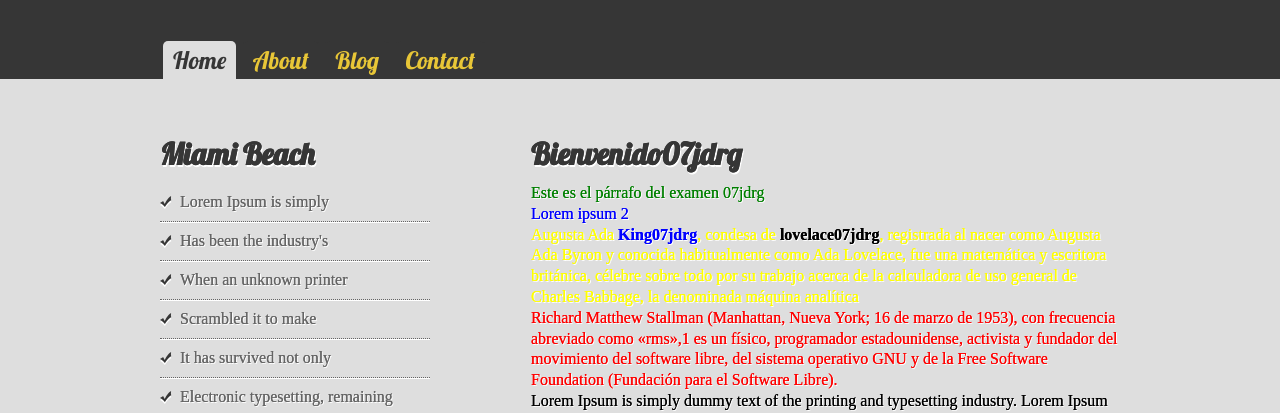
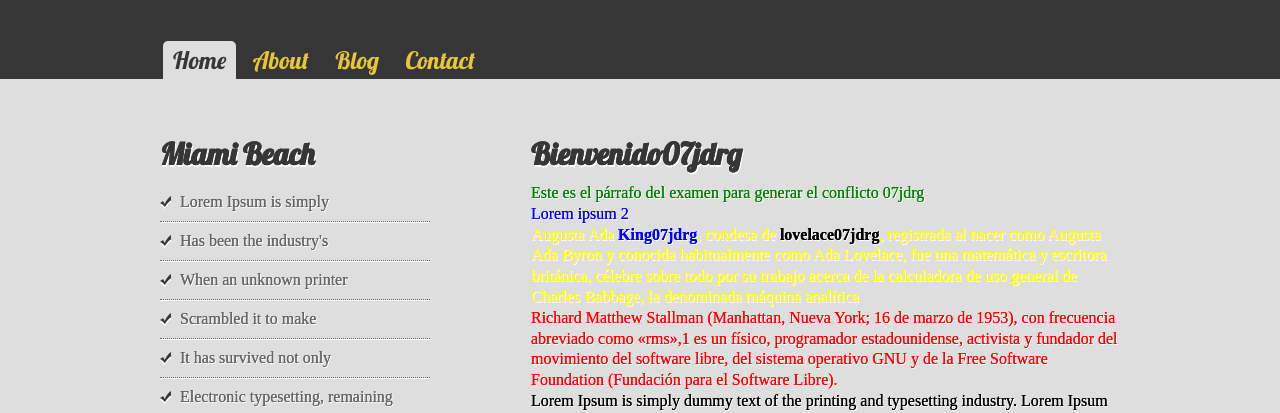
Before and after one commit to Jriog/goal-jdrg07, a plain HTML site: page index.html in a window 1280 px wide. Shown: the part 345-758 px from the top of the page. Drawn offline with Linux system fonts and the light colour scheme; a web font is replaced by a local one.

Commit message:
generando conclitcto en la rama

```diff
--- a/index.html
+++ b/index.html
@@ -39,7 +39,7 @@ Released: 4.3.13
 
     	<h1>Bienvenido07jdrg</h1>
 
-	<p style="color:green">Este es el párrafo del examen 07jdrg</p>
+	<p style="color:green">Este es el párrafo del examen para generar el conflicto 07jdrg</p>
 
 	<p style="color:blue">Lorem ipsum 2</p>
 
```
